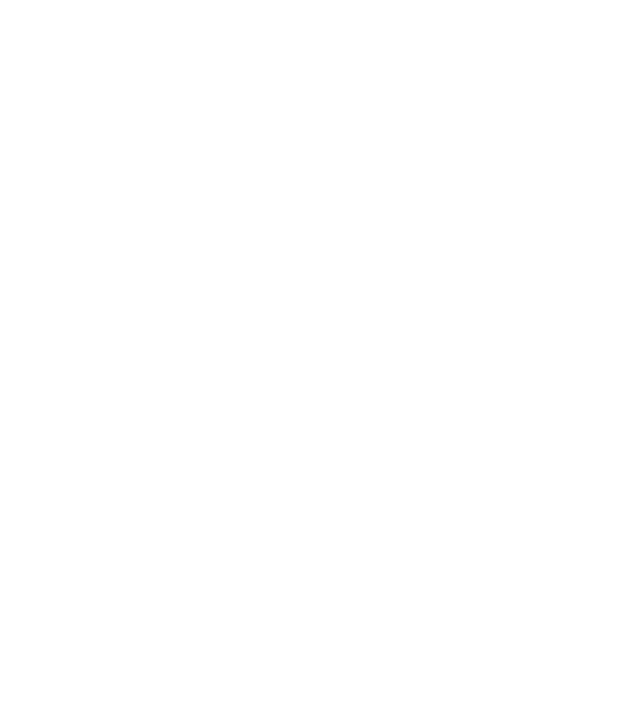
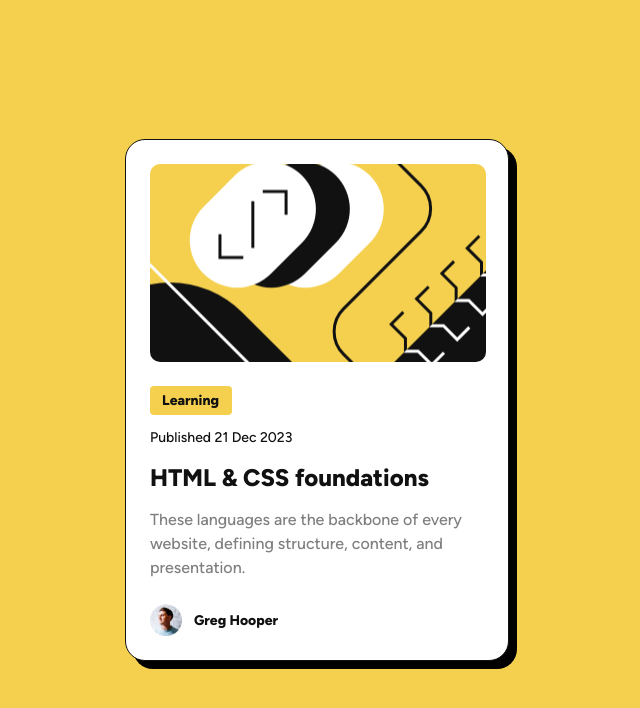
Before and after one commit to saularanguren/frontendmentor-blog-preview-card-main, a website: page index.html in a window 1280 px wide. Shown: the whole page, without its empty margins (323-963 px from the left). Drawn offline with Linux system fonts and the light colour scheme.

Commit message:
blog preview card v1.0.0

```diff
--- a/index.html
+++ b/index.html
@@ -12,6 +12,21 @@
   <body>
 
     <!-- Blog Preview Card -->
+    <main class="card__component">
+      <figure class="card__component__blogimage"></figure>
+      <section class="card__component__content">
+        <div class="--category">
+          <p class="-line-height -extra-bold -font-black">Learning</p>
+        </div>
+        <p class="--publishdate -line-height -medium -font-black">Published 21 Dec 2023</p>
+        <h1 class="--title -line-height -extra-bold -font-black">HTML & CSS foundations</h1>
+        <p class="--description -line-height -medium -font-gray">These languages are the backbone of every website, defining structure, content, and presentation.</p>
+      </section>
+      <section class="card__component__author">
+        <img src="src/assets/images/image-avatar.webp" alt="avatar image">
+        <h2 class="-extra-bold -line-height -font-black">Greg Hooper</h2>
+      </section>
+    </main>
     <!-- End Blog Preview Card -->
 
   </body>
--- a/public/data.txt
+++ /dev/null
@@ -1,5 +0,0 @@
-Learning
-Published 21 Dec 2023
-HTML & CSS foundations
-These languages are the backbone of every website, defining structure, content, and presentation.
-Greg Hooper
--- a/src/sass/_base.scss
+++ b/src/sass/_base.scss
@@ -0,0 +1,20 @@
+@use 'variables';
+@use 'mixins';
+
+@font-face {
+    font-family: 'Figtree';
+    src: url(../assets/fonts/Figtree-VariableFont_wght.ttf);
+}
+
+* {
+    padding: 0;
+    margin: 0;
+    box-sizing: border-box;
+    font-family: 'Figtree', sans-serif;
+}
+
+body {
+    min-height: 100vh;
+    background-color: variables.$yellow;
+    @include mixins.flex_items_content_direction_gap(center, center, column, 0);
+}
--- a/src/sass/_card.scss
+++ b/src/sass/_card.scss
@@ -0,0 +1,67 @@
+@use 'variables';
+@use 'mixins';
+
+.card__component {
+    @include mixins.flex_items_content_direction_gap(flex-start, flex-start, column, 24px);
+    @include mixins.padding_radius_bgc(24px, 20px, variables.$white);
+    @include mixins.width_height(327px, 501px);
+    border: solid 1px variables.$black;
+    box-shadow: 8px 8px 0 0 #000000;
+
+    &__blogimage {
+        @include mixins.width_height(279px, 200px);
+        background: url(../assets/images/illustration-article.svg) no-repeat center;
+        border-radius: 10px;
+    }
+
+    &__content {
+        @include mixins.flex_items_content_direction_gap(flex-start, space-between, column, 12px);
+        @include mixins.width_height(279px, 173px);
+
+        & .--category {
+            @include mixins.flex_items_content_direction_gap(center, center, row, 8px);
+            @include mixins.padding_radius_bgc(4px 12px, 4px, variables.$yellow);
+            @include mixins.width_height(73px, 26px);
+
+            & p {
+                @include mixins.width_height(49px, 18px);
+                font-size: 12px;
+            }
+        }
+
+        & .--publishdate {
+            @include mixins.width_height(123px, 18px);
+            font-size: 12px;
+        }
+
+        & .--title {
+            @include mixins.width_height(279px, 30px);
+            font-size: 20px;
+            transition: .5s ease color;
+
+            &:hover {
+                color: variables.$yellow;
+                cursor: pointer;
+            }
+        }
+
+        & .--description {
+            @include mixins.width_height(279px, 63px);
+            font-size: 14px;
+        }
+    }
+
+    &__author {
+        @include mixins.flex_items_content_direction_gap(center, flex-start, row, 12px);
+        @include mixins.width_height(129px, 32px);
+
+        & img {
+            @include mixins.width_height(32px, 32px);
+        }
+
+        & h2 {
+            @include mixins.width_height(85px, 21px);
+            font-size: 14px;
+        }
+    }
+}
--- /dev/null
+++ b/src/sass/_media-queries.scss
@@ -0,0 +1,41 @@
+@use 'mixins';
+
+// Media Querie For Desktop
+@media screen and (min-width: 1024px) {
+    .card__component {
+        @include mixins.width_height(384px, 522px);
+
+        &__blogimage {
+            width: 336px;
+        }
+
+        &__content {
+            @include mixins.width_height(336px, 194px);
+
+            & .--category {
+                @include mixins.width_height(82px, 29px);
+
+                & p {
+                    @include mixins.width_height(58px, 21px);
+                    font-size: 14px;
+                }
+            }
+
+            & .--publishdate {
+                @include mixins.width_height(143px, 21px);
+                font-size: 14px;
+            }
+
+            & .--title {
+                @include mixins.width_height(336px, 36px);
+                font-size: 24px;
+            }
+
+            & .--description {
+                @include mixins.width_height(336px, 72px);
+                font-size: 16px;
+            }
+        }
+    }
+}
+// End Media Querie For Desktop
--- a/src/sass/_mixins.scss
+++ b/src/sass/_mixins.scss
@@ -0,0 +1,18 @@
+@mixin flex_items_content_direction_gap($param_ai, $param_jc, $param_fd, $param_gp) {
+    display: flex;
+    align-items: $param_ai;
+    justify-content: $param_jc;
+    flex-direction: $param_fd;
+    gap: $param_gp;
+}
+
+@mixin width_height($param_w, $param_h) {
+    width: $param_w;
+    height: $param_h;
+}
+
+@mixin padding_radius_bgc($param_p, $param_r, $param_bgc) {
+    padding: $param_p;
+    border-radius: $param_r;
+    background-color: $param_bgc;
+}
--- a/src/sass/_variables.scss
+++ b/src/sass/_variables.scss
@@ -0,0 +1,24 @@
+$black: #111111;
+$gray: #7F7F7F;
+$white: #FFFFFF;
+$yellow: #F4D04E;
+
+.-line-height {
+    line-height: 150%;
+}
+
+.-medium {
+    font-weight: 500;
+}
+
+.-extra-bold {
+    font-weight: 800;
+}
+
+.-font-black {
+    color: $black;
+}
+
+.-font-gray {
+    color: $gray;
+}
--- a/src/sass/style.scss
+++ b/src/sass/style.scss
@@ -1,3 +1,3 @@
 @use 'base';
 @use 'card';
-@use 'variables';
+@use 'media-queries';
```
Also changed, not shown: README.md, src/css/style.css, 1 other file.
